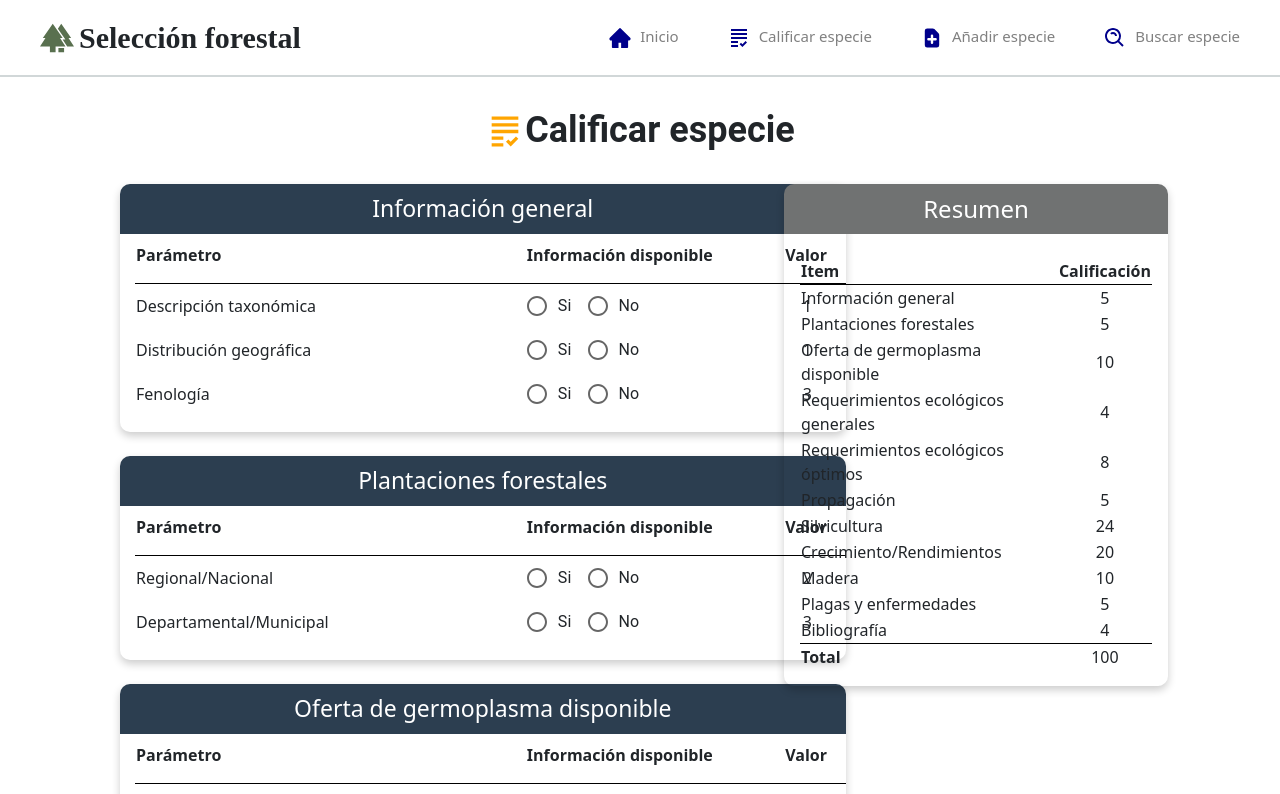
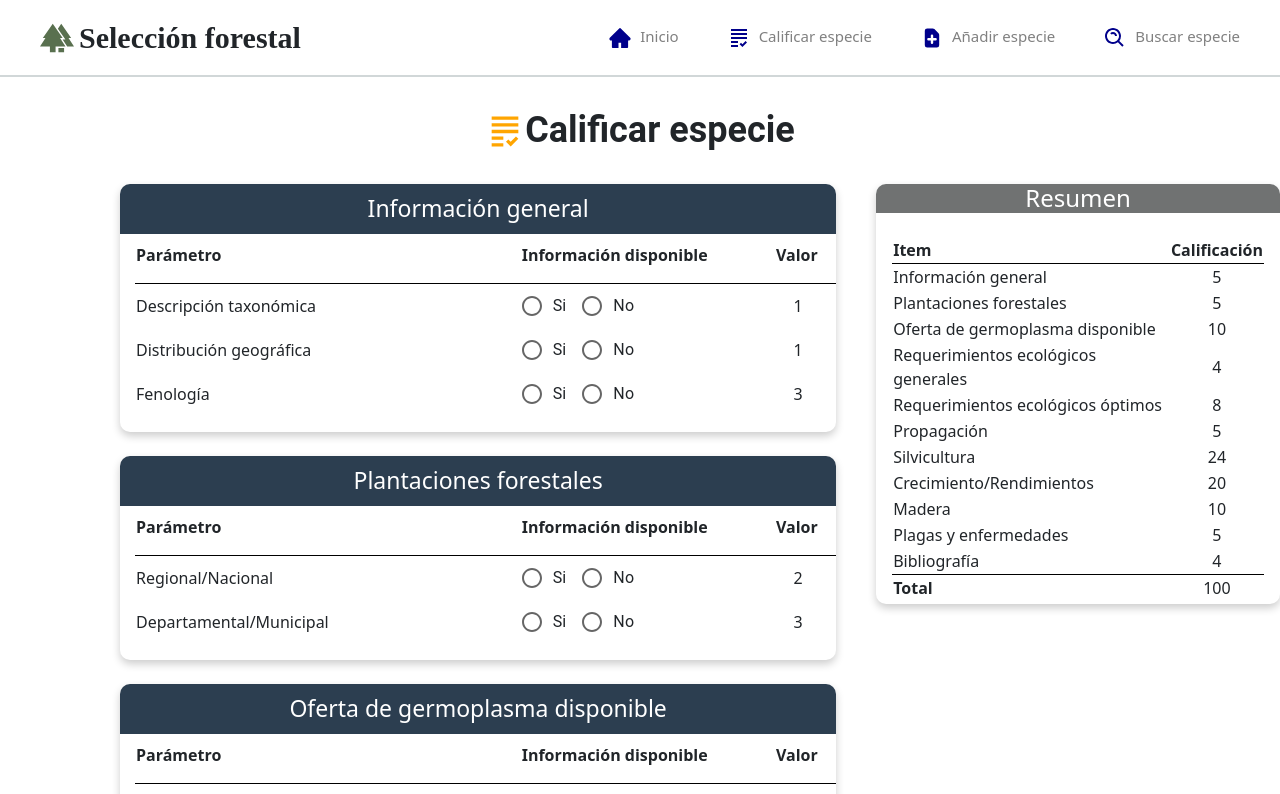
Before and after one commit to jsmendozap/PlantSelection, a React (Create React App) app: page /calificar in a window 1280 px wide. Shown: the top 794 px of the page. Built offline with nearby package versions, Linux system fonts and the light colour scheme; no server answers.

Commit message:
Modificación en el footer, card de resumen y actulización de datos

```diff
--- a/src/Components/Footer.jsx
+++ b/src/Components/Footer.jsx
@@ -15,11 +15,10 @@ const Footer = () => {
   }
 
   return (
-    <div style={estilos}>
+    <footer style={estilos}>
       <p style={{marginBottom: 0, fontWeight: 300}}>Selección Forestal</p>
       <p  style={{marginBottom: 0, fontWeight: 300}}>Universidad Nacional de Colombia</p>
-      <p  style={{marginBottom: 0, fontWeight: 300}}>Departamento de Ciencias Forestales</p>
-    </div>
+    </footer>
   )
 }
 
--- a/src/Components/Resumen.jsx
+++ b/src/Components/Resumen.jsx
@@ -18,11 +18,13 @@ const Resumen = () => {
 
       const card = {
         borderRadius: "10px",
-        width: "30%",
         display: 'flex',
         flexDirection: 'column',
-        position: 'fixed',
-        right: '14vh',
+        position: 'sticky',
+        top: '10vh',
+        bottom: '5vh',
+        height: '420px',
+        marginLeft: '20vh',
         boxShadow: '0 4px 8px 0 rgba(0,0,0,0.2)',
         transition: '0.3s'
       }
--- a/src/Layout/Publico.jsx
+++ b/src/Layout/Publico.jsx
@@ -6,7 +6,7 @@ const Publico = ({ children }) => {
   return (
     <div>
         <Header/>
-          <main style={{minHeight: '56.2vh'}}>{children}</main>
+          <main style={{minHeight: 'calc(100vh - 273px)'}}>{children}</main>
         <Footer/>
     </div>
   )
--- a/src/Pages/AgregarEspecie.jsx
+++ b/src/Pages/AgregarEspecie.jsx
@@ -29,12 +29,19 @@ const AgregarEspecie = () => {
     return resultado.reduce((partialSum, valor) => partialSum + valor, 0);
   }
 
+  const sleep = (milliseconds) => {
+    return new Promise(resolve => setTimeout(resolve, milliseconds))
+  }
+
   const agregar = (e) => {
     e.preventDefault()
     const formData = new FormData(form.current)
     const formProps = sortKeys(Object.fromEntries(formData))
     crearEspecie({...formProps, 'calificacion': calificar(formProps, calificacion)})
     form.current.reset()
+    sleep(1000).then(r => {
+      window.location.reload()
+    })
   }
 
   return (
```
